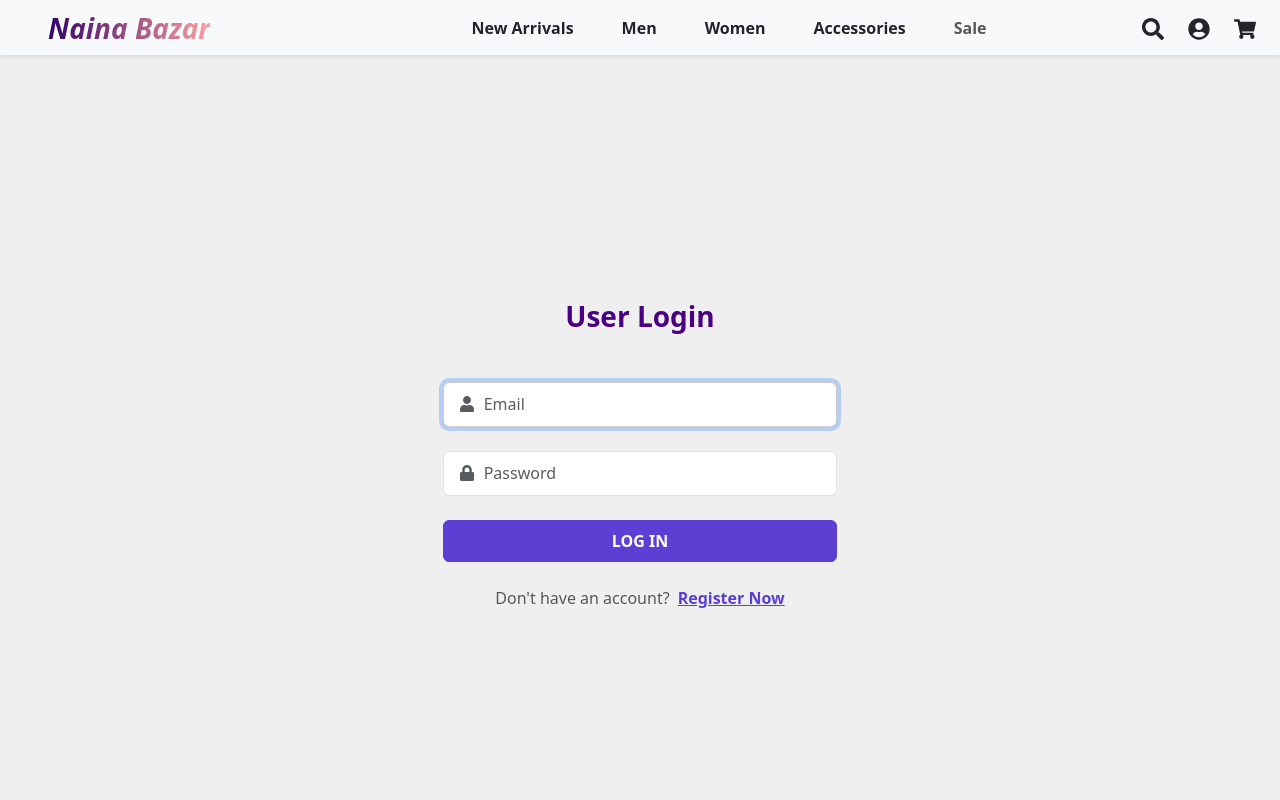
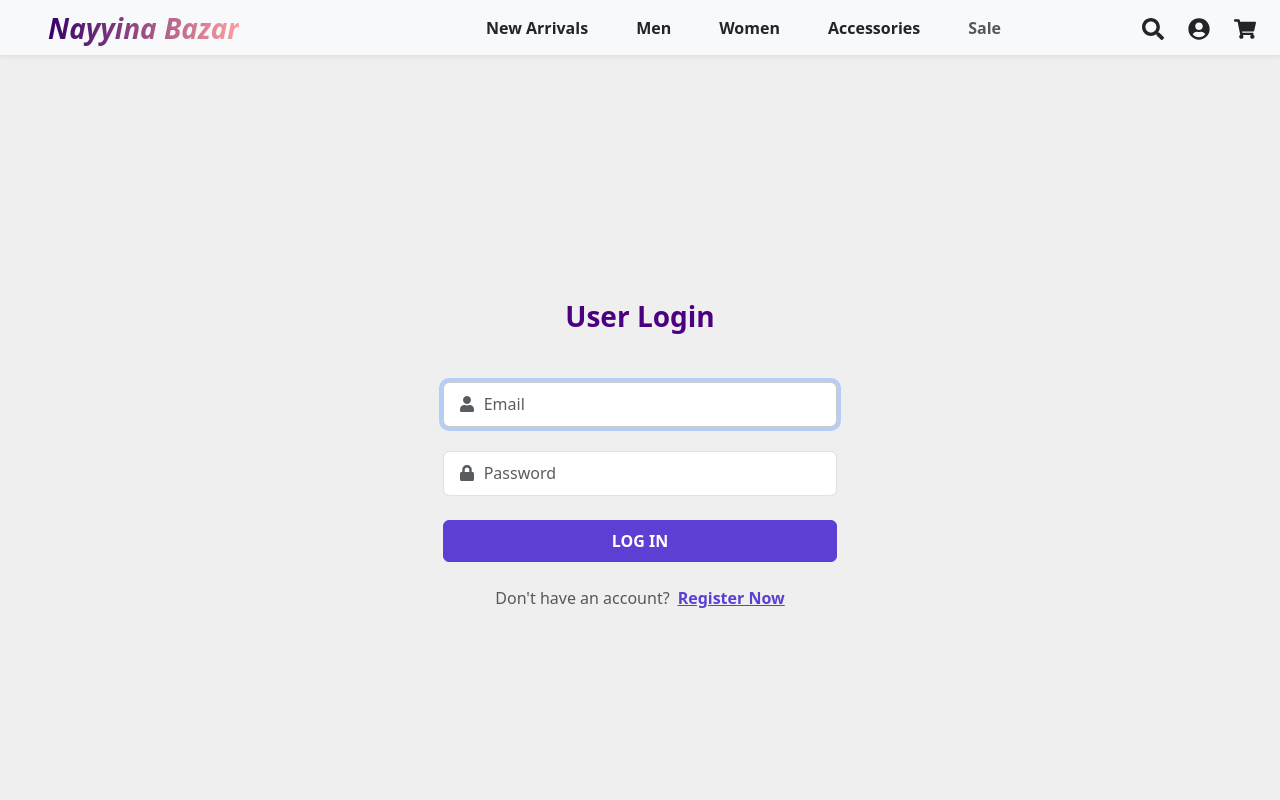
Before and after one commit to aniketdobriyal/E-commerce-shopify, a React (Vite) app: page /login in a window 1280 px wide. Shown: the top 800 px of the page. Built offline with nearby package versions, Linux system fonts and the light colour scheme; no server answers.

Commit message:
Some changes

```diff
--- a/src/components/buyer/Navbar.jsx
+++ b/src/components/buyer/Navbar.jsx
@@ -86,13 +86,15 @@ export default function NavBar() {
         .search-input { width: ${showSearch ? "180px" : "0"}; opacity: ${showSearch ? "1" : "0"}; padding: ${showSearch ? "0 0.5rem" : "0"}; border: 1px solid #ced4da; border-radius: 20px; transition: all 0.3s ease; height: 32px; font-size: 0.9rem; margin-right: 0.5rem; }
         .text-gradient-red { background: linear-gradient(90deg, #35006aff, #ff9e9eff); -webkit-background-clip: text; -webkit-text-fill-color: transparent; background-clip: text; color: transparent; }
         .search-wrapper { display: flex; align-items: center; transition: width 0.3s ease; }
-        @media (max-width: 991px) {
-          .navbar-brand { position:absolute; left: 40% !important; top:0%; }
+
+      @media (max-width: 991px) {
+          .navbar-brand { position:absolute; left: 40% !important; top:0%; display:none }
           .navbar-collapse { border-radius: 0 0 8px 8px; position:relative; top:1px; box-shadow: 0 4px 12px rgba(0,0,0,0.1); }
           .navbar-collapse .nav-link { transition: background-color 0.3s ease, color 0.3s ease; border-radius: 4px; }
           .navbar-collapse .nav-link:hover { background-color: #e6f4ea; color: #198754 !important; }
         }
-      `}</style>
+      `}
+      </style>
 
       <Navbar
         bg="light"
@@ -103,7 +105,7 @@ export default function NavBar() {
         <Container fluid className="px-md-5 d-flex align-items-center justify-content-between">
           <Navbar.Toggle aria-controls="basic-navbar-nav" className="me-2 my-2 p-1 border-0" />
           <Navbar.Brand as={Link} to="/" className="fs-3 fw-bold text-gradient-red fst-italic my-2 brand-hover">
-            Naina Bazar
+            Nayyina Bazar
           </Navbar.Brand>
 
           <Navbar.Collapse id="basic-navbar-nav">
```
